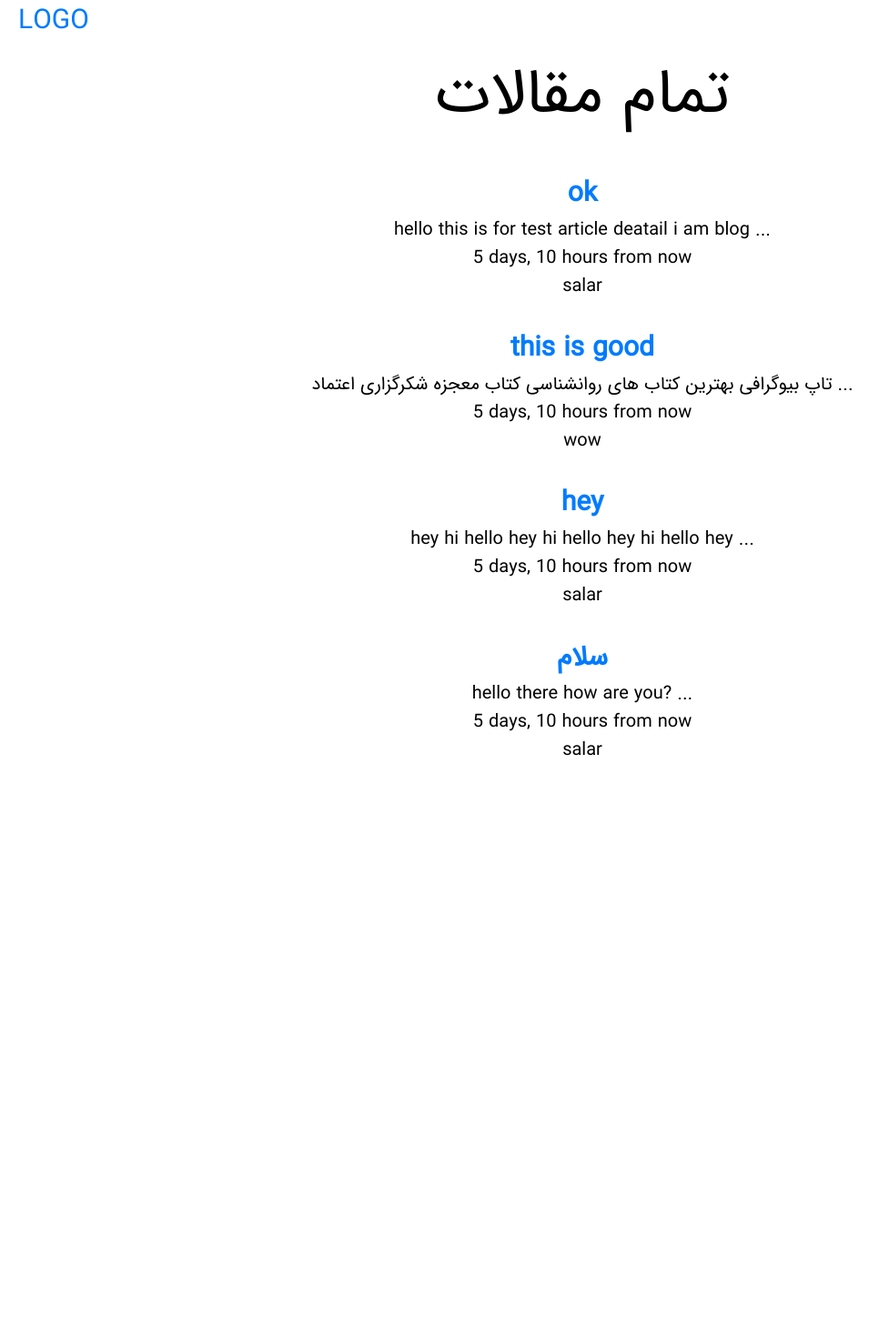
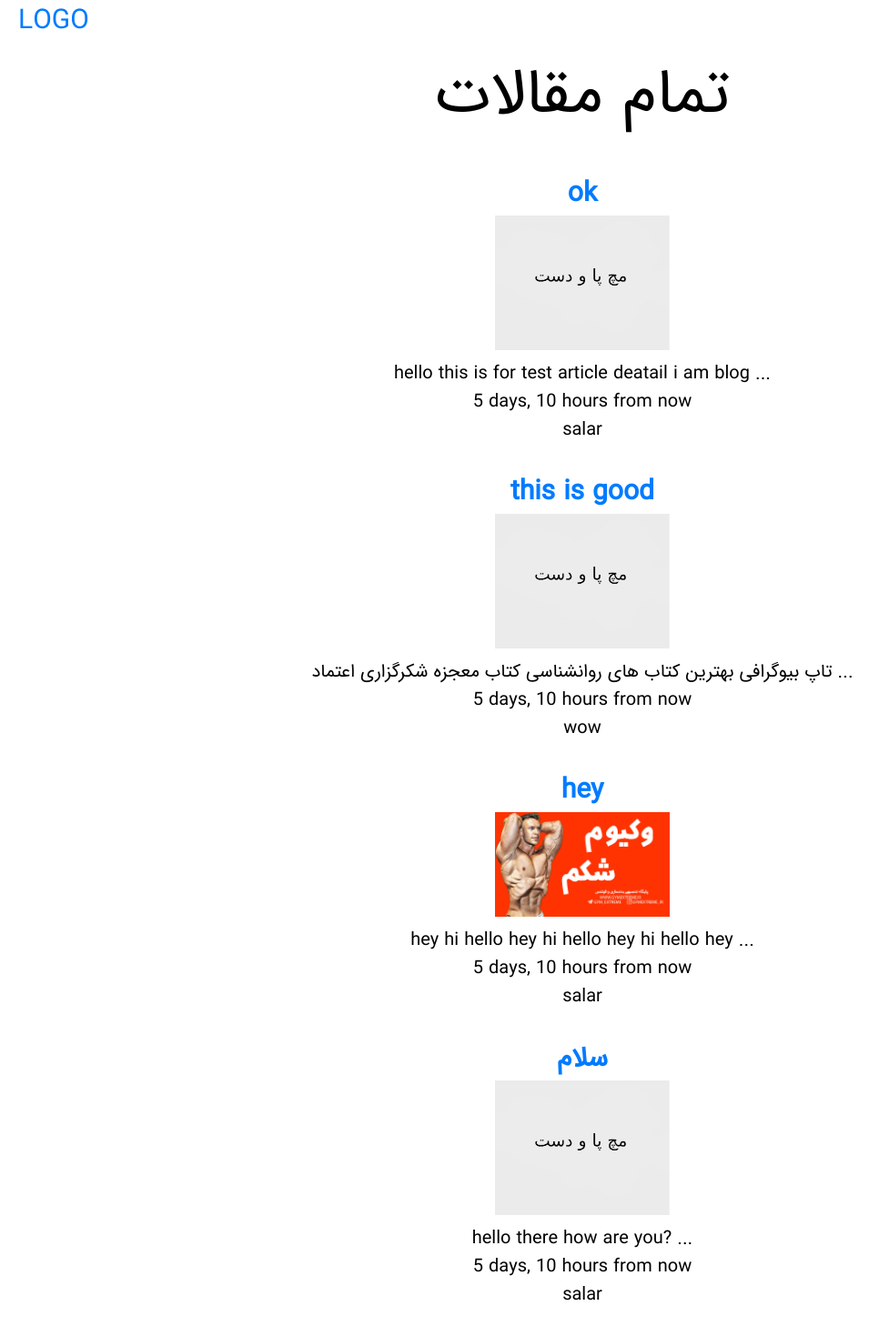
Before and after one commit to dori-dev/django-blog, a Django app: page /articles/ in a window 1280 px wide. Shown: the whole page at 91% size, without its empty margins (0-977 px from the left). Before the commit the page ends 831 px from the top, so only its background shows below. Run offline with Django 3.2, Linux system fonts and the light colour scheme; data comes from the database, SQL or seed files in the repository; both versions use the stored data as it was after the commit.

```diff
--- a/blog/articles/templates/articles/article-detail.html
+++ b/blog/articles/templates/articles/article-detail.html
@@ -16,7 +16,7 @@
     <br>
 </div>
 <div class="content">
-    <p>{{article.body}}</p>
+    <p>{{article.body | linebreaks}}</p>
 </div>
 <br>
 <br>
--- a/blog/articles/templates/articles/articles.html
+++ b/blog/articles/templates/articles/articles.html
@@ -9,6 +9,9 @@
   <h2>
     <a href="{% url 'articles:detail' slug=article.slug %}">{{ article.title }}</a>
   </h2>
+  <a target="_blank" href="{{ article.image.url }}">
+    <img src="{{ article.image.url }}" alt="{{ article.title }}" width="15%">
+  </a>
   <p>{{ article.snippet }}</p>
   <p>{{ article.get_date }}</p>
   <p>{{ article.author }}</p>
```
Also changed, not shown: blog/db.sqlite3, blog/media/وکیوم_شکم.jpg (added).
